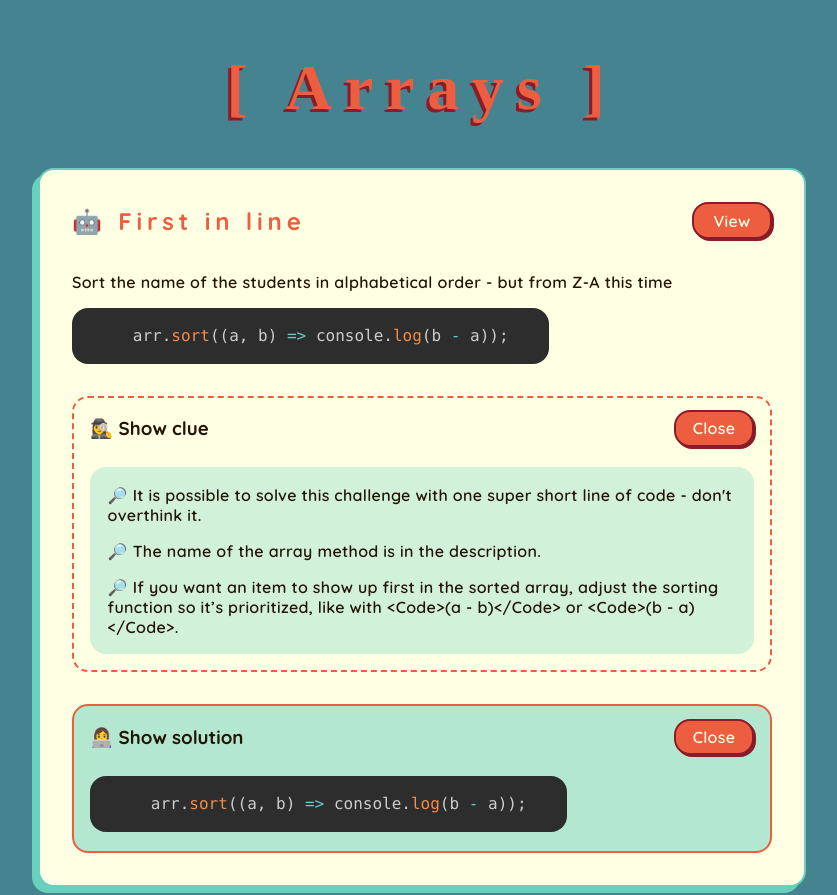
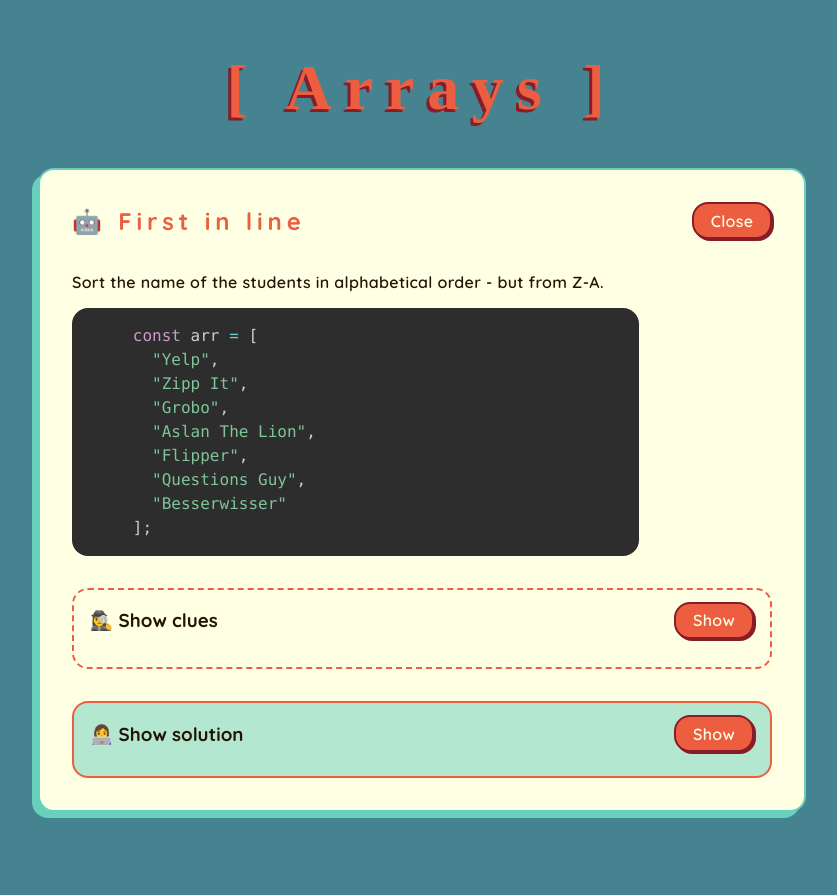
Before and after one commit to linnkognito/Arrays, a React (Create React App) app: page / in a window 1280 px wide. Both pictures are taken after a click on the button "View". Shown: the whole page, without its empty margins (218-1055 px from the left). After the commit the page ends 820 px from the top, so only its background shows below. Built offline with nearby package versions, Linux system fonts and the light colour scheme; a web font is replaced by a local one.

Commit message:
Hide & Show functionality done

```diff
--- a/package.json
+++ b/package.json
@@ -10,6 +10,7 @@
     "react": "^18.3.1",
     "react-dom": "^18.3.1",
     "react-scripts": "5.0.1",
+    "uuid": "^11.0.3",
     "web-vitals": "^2.1.4"
   },
   "scripts": {
--- a/src/App.js
+++ b/src/App.js
@@ -1,11 +1,19 @@
+///////____________I M P O R T S____________///////
 import { useState, useEffect } from 'react';
+
+//___L I B R A R I E S__________________________//
+import { v4 as uuidv4 } from 'uuid';
 import Prism from 'prismjs';
 import 'prismjs/themes/prism-tomorrow.css';
 import 'prismjs/components/prism-javascript';
 import 'prismjs/plugins/line-numbers/prism-line-numbers.css';
+
+//___F I L E S__________________________________//
 import './index.css';
 import Code from './Code';
 import data from './challenges.json';
+
+///////________________A P P________________///////
 
 export default function App() {
   useEffect(() => {
@@ -20,6 +28,8 @@ export default function App() {
   );
 }
 
+///////_________C H A L L E N G E S_________///////
+
 function ChallengesList() {
   const [isOpen, setIsOpen] = useState(null);
   const handleClick = (num) => (isOpen === num ? setIsOpen(null) : setIsOpen(num));
@@ -27,7 +37,13 @@ function ChallengesList() {
   return (
     <div className='container'>
       {data.map((challenge, i) => (
-        <Challenge num={i} isOpen={isOpen} onClick={handleClick} challenge={challenge} />
+        <Challenge
+          num={i}
+          key={uuidv4()}
+          isOpen={isOpen}
+          onClick={handleClick}
+          challenge={challenge}
+        />
       ))}
     </div>
   );
@@ -37,51 +53,76 @@ function Challenge({ num, isOpen, onClick, challenge }) {
   const open = num === isOpen;
 
   return (
-    <div className='challenge' onClick={() => onClick(num)}>
+    <div className='challenge'>
       <div className='challenge-top'>
         <h2>{`${challenge.emoji} ${challenge.title}`}</h2>
-        <Button onClick={() => onClick(num)}>View</Button>
+        <Button onClick={() => onClick(num)}>{open ? 'Close' : 'View'}</Button>
       </div>
       {open && (
         <>
           <p>{challenge.description}</p>
           <Code>{`${challenge.data}`}</Code>
-          <Clue clues={challenge.clues} emoji={challenge.clueEmoji} />
-          <Solution />
+          <Clues clues={challenge.clues} emoji={challenge.clueEmoji} />
+          <Solution>{challenge.solution}</Solution>
         </>
       )}
     </div>
   );
 }
 
-function Clue({ clues, emoji }) {
+///////______________C L U E S______________///////
+
+function Clues({ clues, emoji }) {
+  const [showClues, setShowClues] = useState(false);
+  const [isRevealed, setIsRevealed] = useState(null);
+
+  const handleToggleClues = () => setShowClues((open) => !open);
+  const handleRevealClue = (i) => setIsRevealed(isRevealed === i ? null : i);
+
   return (
-    <div className='clue'>
-      <div className='clue-top'>
-        <h3>🕵️‍♀️ Show clue</h3>
-        <Button>Close</Button>
+    <div className='clues'>
+      <div className='clues-top'>
+        <h3>🕵️‍♀️ Show clues</h3>
+        <Button onClick={handleToggleClues}>{showClues ? 'Close' : 'Show'}</Button>
       </div>
-      <div className='clue-text'>
-        {clues.map((clue) => (
-          <p>{`${emoji} ${clue}`}</p>
-        ))}
-      </div>
+      {showClues && (
+        <div className='clues-container'>
+          {clues.map((clue, i) => (
+            <div className='clue' key={uuidv4()}>
+              <p className='clue-title' onClick={() => handleRevealClue(i)}>
+                {`${emoji} ${clue.title} ${i + 1}`}
+              </p>
+              {isRevealed === i && <p>{clue.clue}</p>}
+            </div>
+          ))}
+        </div>
+      )}
     </div>
   );
 }
 
-function Button({ children }) {
-  return <button className='button'>{children}</button>;
-}
+///////___________S O L U T I O N___________///////
 
-function Solution() {
+function Solution({ children }) {
+  const [isOpen, setIsOpen] = useState(false);
+  const handleToggleSolution = () => setIsOpen((open) => !open);
+
   return (
     <div className='solution'>
       <div className='solution-top'>
         <h3>👩‍💻 Show solution</h3>
-        <Button>Close</Button>
+        <Button onClick={handleToggleSolution}>{isOpen ? 'Close' : 'Show'}</Button>
       </div>
-      <Code>{`arr.sort((a, b) => b - a);`}</Code>
+      {isOpen && <Code>{children}</Code>}
     </div>
   );
 }
+///////___________R E U S A B L E___________///////
+
+function Button({ children, onClick }) {
+  return (
+    <button className='button' onClick={onClick}>
+      {children}
+    </button>
+  );
+}
--- a/src/Code.js
+++ b/src/Code.js
@@ -6,11 +6,14 @@ export default function Code({ children, language = 'javascript', inline = false
     Prism.highlightAll();
   }, [children]);
 
+  if (inline) {
+    return <code className={`language-${language} code-inline`}>{children}</code>;
+  }
+
   return (
-    <div className={inline ? 'code-inline' : 'code-box'}>
-      <pre className={inline ? '' : 'line-numbers'}>
-        <code className={`language-${language}`}>arr.sort((a, b) => console.log(b - a));</code>
-        {/* <code className={`language-${language}`}>{children}</code> */}
+    <div className='code-box'>
+      <pre className='line-numbers'>
+        <code className={`language-${language}`}>{children}</code>
       </pre>
     </div>
   );
--- a/src/challenges.json
+++ b/src/challenges.json
@@ -3,14 +3,21 @@
     "level": "easy",
     "emoji": "🤖",
     "title": "First in line",
-    "description": "Sort the name of the students in alphabetical order - but from Z-A this time",
-    "data": "<Code>const arr = [\"Yelp\", \"Zipp It\", \"Grobo\", \"Aslan The Lion\", \"Flipper\", \"Questions Guy\", \"Besserwisser\"]; </Code>",
+    "description": "Sort the name of the students in alphabetical order - but from Z-A.",
+    "data": "const arr = [\n  \"Yelp\",\n  \"Zipp It\",\n  \"Grobo\",\n  \"Aslan The Lion\",\n  \"Flipper\",\n  \"Questions Guy\",\n  \"Besserwisser\"\n];",
+
     "clueEmoji": "🔎",
     "clues": [
-      "It is possible to solve this challenge with one super short line of code - don't overthink it.",
-      "The name of the array method is in the description.",
-      "If you want an item to show up first in the sorted array, adjust the sorting function so it’s prioritized, like with <Code>(a - b)</Code> or <Code>(b - a)</Code>."
+      {
+        "title": "Clue",
+        "clue": "It is possible to solve this challenge with one super short line of code - don't overthink it."
+      },
+      { "title": "Clue", "clue": "The name of the array method is in the description." },
+      {
+        "title": "Clue",
+        "clue": "If you want an item to show up first in the sorted array, adjust the sorting function so it’s prioritized, like with <Code>(a - b)</Code> or <Code>(b - a)</Code>."
+      }
     ],
-    "solution": "console.log()"
+    "solution": "arr.sort((a, b) => b - a);"
   }
 ]
--- a/src/index.css
+++ b/src/index.css
@@ -3,7 +3,11 @@ body {
   color: rgb(35, 21, 5);
   background-color: #44838f;
 }
-
+/* * {
+  margin: 0;
+  padding: 0;
+  box-sizing: border-box;
+} */
 .App {
   display: flex;
   flex-direction: column;
@@ -50,11 +54,49 @@ h1 {
   color: #ed5d40;
 }
 
-.clue {
+.challenge-top,
+.clues-top,
+.solution-top {
+  display: flex;
+  align-items: center;
+  justify-content: space-between;
+}
+
+.clues {
   margin: 2em 0 1em;
-  padding: 0 1em;
+  padding: 0 1em 1em;
   border: 2px dashed #ed5d40;
   border-radius: 1em;
+}
+
+.clues-container {
+  display: flex;
+  flex-direction: column;
+  gap: 0.7em;
+  margin-top: 0.4em;
+  padding: 1em;
+  background-color: rgba(104, 208, 189, 0.3);
+  border-radius: 1em;
+}
+.clue p {
+  margin: 0;
+  padding: 0;
+  box-sizing: border-box;
+}
+.clue-title {
+  font-size: 1.1rem;
+  font-weight: 800;
+  cursor: pointer;
+}
+.clue {
+  display: flex;
+  flex-direction: column;
+  gap: 0.5em;
+  box-sizing: border-box;
+  padding: 0.7em 1em;
+  border-radius: 1em;
+  background-color: #ffffe4;
+  border: 2px solid #ed5d40;
 }
 
 .solution {
@@ -64,15 +106,6 @@ h1 {
   border: 2px solid #ed5d40;
   border-radius: 1em;
 }
-
-.challenge-top,
-.clue-top,
-.solution-top {
-  display: flex;
-  align-items: center;
-  justify-content: space-between;
-}
-
 .button {
   min-width: 5em;
   padding: 0.4em 0.2em;
@@ -91,16 +124,12 @@ h1 {
   }
 }
 
-.clue-text {
-  margin: 0.5em 0 1em;
-  padding: 0.1em 1.1em;
-  background-color: rgba(104, 208, 189, 0.3);
-  border-radius: 1em;
+.code-box {
+  max-width: 70%;
 }
-
-.code-box {
-  /* some styles */
+.line-numbers {
+  width: 100%;
 }
-.inline {
-  /* some other styles */
-}
+/* .inline {
+   some other styles
+} */
```
Also changed, not shown: 1 other file (tests, documents, lock files or other folders).
